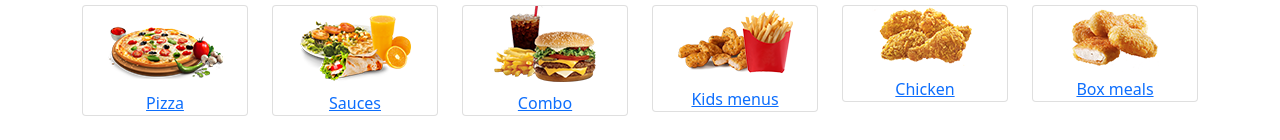
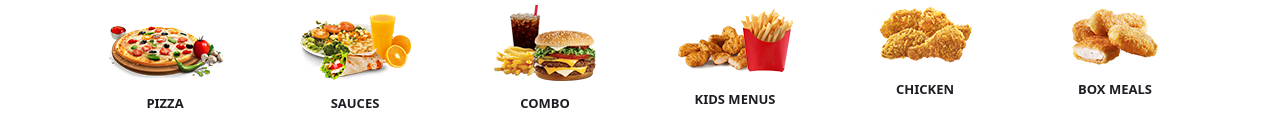
Before and after one commit to adilraees786/Pizza-website, a plain HTML site: page index.html in a window 1280 px wide. Shown: the part 876-1016 px from the top of the page. Drawn offline with nearby package versions, Linux system fonts and the light colour scheme.

Commit message:
add about

```diff
--- a/index.html
+++ b/index.html
@@ -195,6 +195,10 @@
     </section>
 
 
+    <!-- Section-3 about -->
+
+    <section></section>
+
 
 
 
--- a/style.css
+++ b/style.css
@@ -262,3 +262,57 @@ padding:16.875rem 0 9.375rem;
  .top-banner p{
     color: var(--white-color);
  }
+
+
+ /* ==============
+ our main menu
+ ===================*/
+
+.our-menu .card{
+    border: none;
+}
+
+.our-menu .link_category_product{
+position: relative;
+display: block;
+z-index:1;
+}
+
+.our-menu .link_category_product::before{
+position: absolute;
+content: '';
+top:50%;
+left:50%;
+width: 100%;
+height: 100%;
+border-radius: 50%;
+border: 2px dotted var(--secondry-color);
+z-index:-1;
+transform: translateX(-50%) translateY(-50%) scale(0);
+background: var(--primary-color);
+-webkit-transition: all .4s ease;
+-moz-transition: all .4s ease;
+-ms-transition: all .4s ease;
+-o-transition:all .4s ease;
+transition: all .4s ease;
+
+
+}
+.card:hover .link_category_product::before{
+    transform: translateX(-50%) translateY(-50%) scale(1);
+}
+
+.our-menu .cat-tittle a{
+    text-align: center;
+font-size: 0.8125rem;
+position: relative;
+display: inline-block;
+text-transform: uppercase;
+font-weight: 700;
+color:var(--black-color);
+text-decoration: none;
+}
+
+.card:hover .cat-tittle a{
+    color: var(--primary-color);
+}
```
